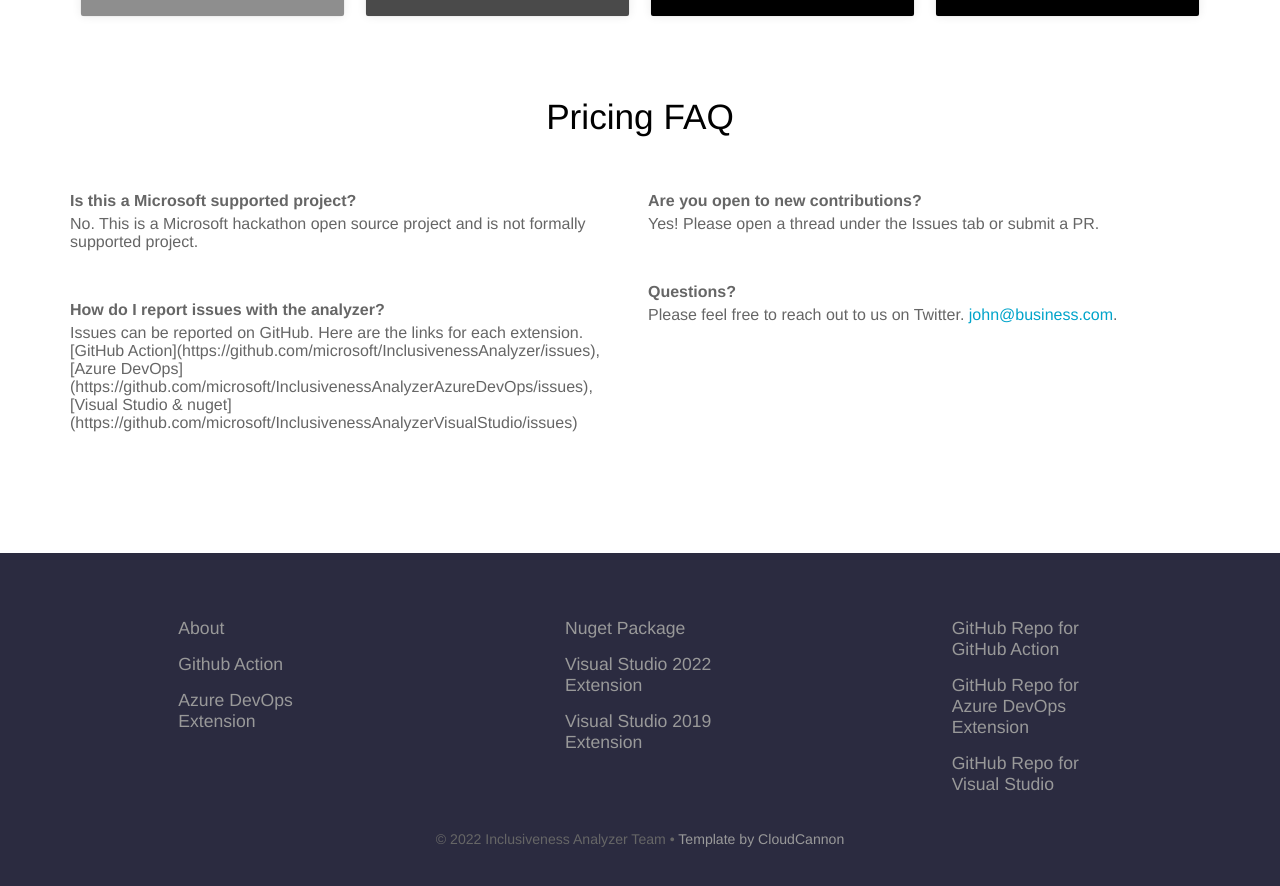
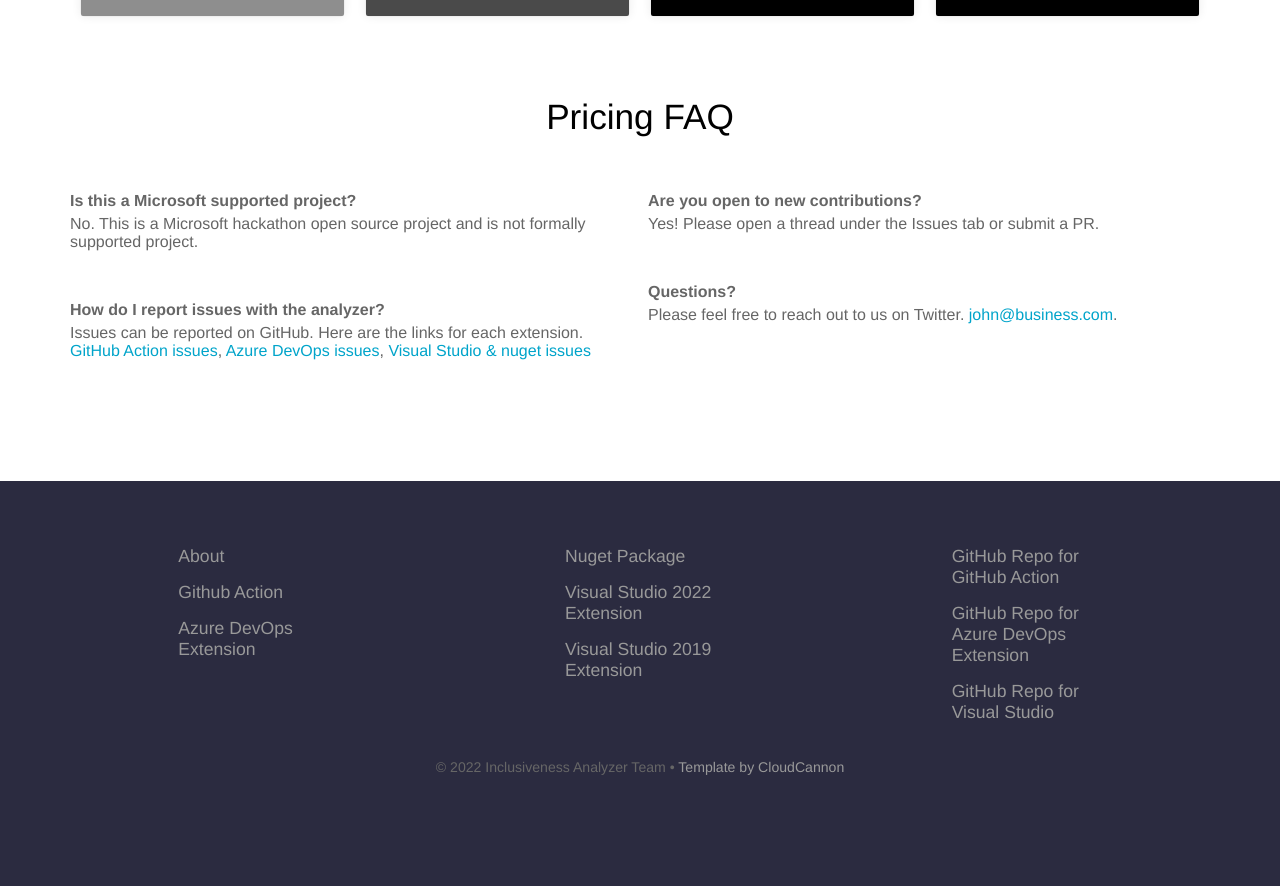
Before and after one commit to microsoft/InclusivenessAnalyzer, a Jekyll site: the page built from docs/pricing.html, in a window 1280 px wide and 900 px high, scrolled down 802 px. Shown: the top 886 px of the window. Built offline with Jekyll 4.4.1, drawn with Linux system fonts in a browser that asks for light colours; after the commit the page ends 1630 px from its top, so only the background shows below that; some of the changed lines change nothing that is shown.

Commit message:
Update pricing.html

```diff
--- a/docs/pricing.html
+++ b/docs/pricing.html
@@ -80,7 +80,7 @@
   - question: Is this a Microsoft supported project?
     answer: No. This is a Microsoft hackathon open source project and is not formally supported project.
   - question: How do I report issues with the analyzer?
-    answer: Issues can be reported on GitHub. Here are the links for each extension. [GitHub Action](https://github.com/microsoft/InclusivenessAnalyzer/issues), [Azure DevOps](https://github.com/microsoft/InclusivenessAnalyzerAzureDevOps/issues), [Visual Studio & nuget](https://github.com/microsoft/InclusivenessAnalyzerVisualStudio/issues)
+    answer: Issues can be reported on GitHub. Here are the links for each extension. <a href="https://github.com/microsoft/InclusivenessAnalyzer/issues">GitHub Action issues</a>, <a href="https://github.com/microsoft/InclusivenessAnalyzerAzureDevOps/issues">Azure DevOps issues</a>, <a href="https://github.com/microsoft/InclusivenessAnalyzerVisualStudio/issues">Visual Studio & nuget issues</a>
   - question: Are you open to new contributions?
     answer: Yes! Please open a thread under the Issues tab or submit a PR.
   - question: Questions?
```
